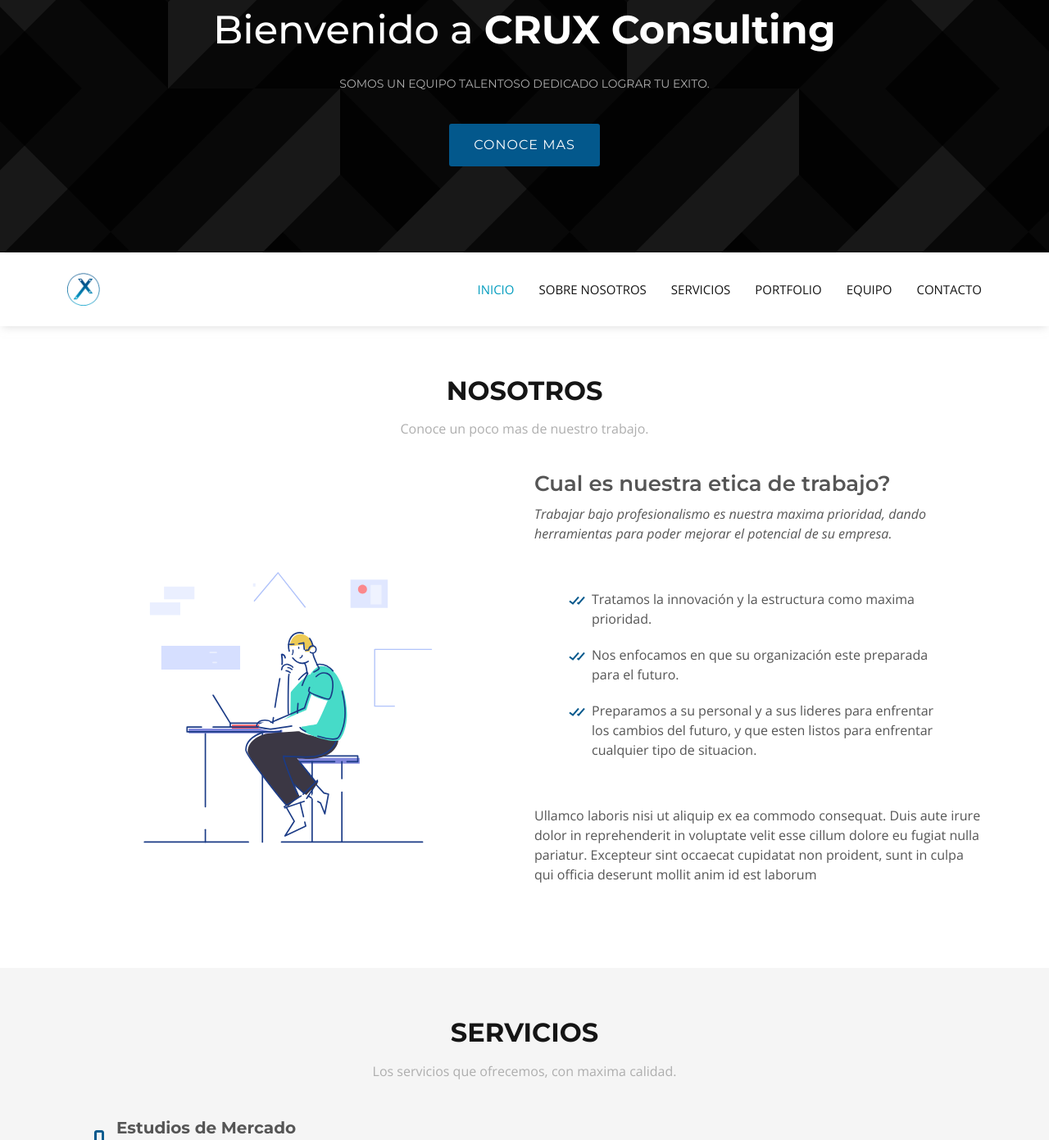
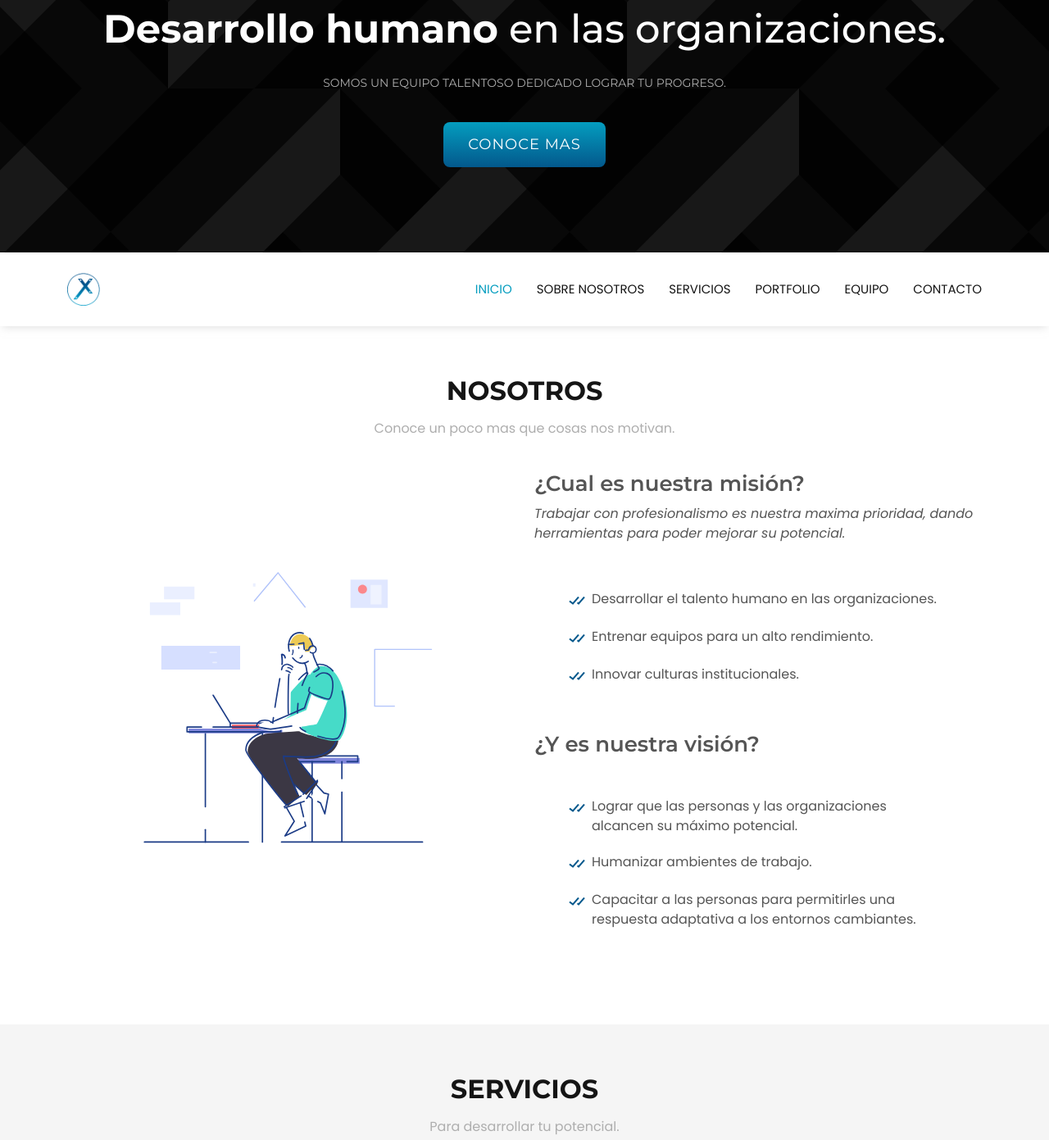
Before and after one commit to GastonSawiak/Crux-consulting, a plain HTML site: page index.html in a window 1280 px wide. Shown: the part 492-1883 px from the top of the page at 82% size. Drawn offline with nearby package versions, Linux system fonts and the light colour scheme.

Commit message:
crux v.02 implementation

```diff
--- a/assets/css/style.css
+++ b/assets/css/style.css
@@ -2,7 +2,7 @@
 # General
 --------------------------------------------------------------*/
 body {
-  font-family: "Open Sans", sans-serif;
+  font-family: 'Poppins', sans-serif;
   color: #555555;
 }
 
@@ -301,19 +301,19 @@ h1, h2, h3, h4, h5, h6 {
   font-family: "Montserrat", sans-serif;
   text-transform: uppercase;
   font-weight: 400;
-  font-size: 16px;
+  font-size: 18px;
   letter-spacing: 1px;
   display: inline-block;
   padding: 14px 30px;
-  border-radius: 3px;
+  border-radius: 8px;
   margin: 10px;
   color: #fff;
-  background: #03588C;
+  background: linear-gradient(#049DBF, #03588C);
 }
 
 #hero .btn-get-started:hover {
   transition: 0.5s;
-  background: #fff;
+  background: linear-gradient(#fff, rgb(170, 170, 170));
   color: #03588C;
 }
 
--- a/assets/js/main.js
+++ b/assets/js/main.js
@@ -1,9 +1,3 @@
-/**
-* Template Name: Knight - v4.3.0
-* Template URL: https://bootstrapmade.com/knight-free-bootstrap-theme/
-* Author: BootstrapMade.com
-* License: https://bootstrapmade.com/license/
-*/
 (function() {
   "use strict";
 
--- a/index.html
+++ b/index.html
@@ -4,7 +4,7 @@
 <head>
   <meta charset="utf-8">
   <meta content="width=device-width, initial-scale=1.0" name="viewport">
-  <meta name="description" content= "Consultora argentina de recursos humanos. Ofrecemos servicios para llevar el managment de tu empresa al siguiente nivel." />
+  <meta name="description" content= "Consultora argentina de recursos humanos. Ofrecemos servicios para llevar el management de tu organización al siguiente nivel." />
   <meta name="keywords" content="consultora, consulting, argentina, recursos huamnos, talento, trabajo en argentina">
   <meta name="author" content="Gaston Sawiak">
   <meta name="copyright" content="Crux Consulting ARG">
@@ -18,7 +18,9 @@
 
   <!-- Google Fonts -->
   <link href="https://fonts.googleapis.com/css?family=Open+Sans:300,300i,400,400i,600,600i,700,700i|Montserrat:300,300i,400,400i,500,500i,600,600i,700,700i|Poppins:300,300i,400,400i,500,500i,600,600i,700,700i" rel="stylesheet">
-
+  <link rel="preconnect" href="https://fonts.googleapis.com">
+  <link rel="preconnect" href="https://fonts.gstatic.com" crossorigin>
+  <link href="https://fonts.googleapis.com/css2?family=Poppins:wght@300&display=swap" rel="stylesheet">
   <!-- Vendor CSS Files -->
   <link href="assets/vendor/aos/aos.css" rel="stylesheet">
   <link href="assets/vendor/bootstrap/css/bootstrap.min.css" rel="stylesheet">
@@ -39,11 +41,12 @@
   <section id="hero">
     <div class="hero-container">
       <a href="index.html" class="hero-logo" data-aos="zoom-in" aria-label="logo home"><img src="assets/img/hero-logo2.png" alt=""></a>
-      <h1 data-aos="zoom-in">Bienvenido a <strong>CRUX Consulting</strong> </h1>
-      <h2 data-aos="fade-up">Somos un equipo talentoso dedicado lograr tu exito.</h2>
+      <h1 data-aos="zoom-in"><strong>Desarrollo humano</strong> en las organizaciones.</h1>
+      <h2 data-aos="fade-up">Somos un equipo talentoso dedicado lograr tu progreso.</h2>
       <a data-aos="fade-up" data-aos-delay="200" href="#about" class="btn-get-started scrollto">Conoce mas</a>
     </div>
-  </section><!-- End Hero -->
+  </section>
+  <!-- End Hero -->
 
   <!-- ======= Header ======= -->
   <header id="header" class="d-flex align-items-center">
@@ -76,7 +79,7 @@
 
         <div class="section-title" data-aos="fade-up">
           <h2>NOSOTROS</h2>
-          <p>Conoce un poco mas de nuestro trabajo.</p>
+          <p>Conoce un poco mas que cosas nos motivan.</p>
         </div>
 
         <div class="row">
@@ -87,23 +90,22 @@
           </div>
           <div class="col-lg-6" data-aos="fade-left">
             <div class="content pt-4 pt-lg-0 pl-0 pl-lg-3 ">
-              <h3>Cual es nuestra etica de trabajo?</h3>
+              <h3>¿Cual es nuestra misión?</h3>
               <p class="fst-italic">
-                Trabajar bajo profesionalismo es nuestra maxima prioridad, dando
-                herramientas para poder mejorar el potencial de su empresa.
+                Trabajar con profesionalismo es nuestra maxima prioridad, dando
+                herramientas para poder mejorar su potencial.
               </p>
               <ul>
-                <li><i class="bx bx-check-double"></i> Tratamos la innovación y la estructura como maxima prioridad.</li>
-                <li><i class="bx bx-check-double"></i> Nos enfocamos en que su organización este preparada para el futuro.</li>
-                <li><i class="bx bx-check-double"></i> Preparamos a su personal y
-                a sus lideres para enfrentar los cambios del futuro, y que
-                esten listos para enfrentar cualquier tipo de situacion.</li>
+                <li><i class="bx bx-check-double"></i> Desarrollar el talento humano en las organizaciones.</li>
+                <li><i class="bx bx-check-double"></i> Entrenar equipos para un alto rendimiento.</li>
+                <li><i class="bx bx-check-double"></i> Innovar culturas institucionales.</li>
               </ul>
-              <p>
-                Ullamco laboris nisi ut aliquip ex ea commodo consequat. Duis aute irure dolor in reprehenderit in voluptate
-                velit esse cillum dolore eu fugiat nulla pariatur. Excepteur sint occaecat cupidatat non proident, sunt in
-                culpa qui officia deserunt mollit anim id est laborum
-              </p>
+              <h3>¿Y es nuestra visión?</h3>
+              <ul>
+                <li><i class="bx bx-check-double"></i> Lograr que las personas y las organizaciones alcancen su máximo potencial.</li>
+                <li><i class="bx bx-check-double"></i> Humanizar ambientes de trabajo.</li>
+                <li><i class="bx bx-check-double"></i> Capacitar a las personas para permitirles una respuesta adaptativa a los entornos cambiantes.</li>
+              </ul>
             </div>
           </div>
         </div>
@@ -117,7 +119,7 @@
 
         <div class="section-title" data-aos="fade-up">
           <h2>Servicios</h2>
-          <p>Los servicios que ofrecemos, con maxima calidad.</p>
+          <p>Para desarrollar tu potencial.</p>
         </div>
 
         <div class="row">
@@ -222,9 +224,10 @@
           <div class="col-lg-7 order-2 order-lg-1 d-flex flex-column justify-content-center align-items-stretch">
 
             <div class="content" data-aos="fade-up">
-              <h3>Porque <strong>elegirnos:</strong></h3>
+              <h3>Nuestros <strong>valores:</strong></h3>
               <p>
-                Lorem ipsum dolor sit amet, consectetur adipiscing elit, sed do eiusmod tempor incididunt ut labore et dolore magna aliqua. Duis aute irure dolor in reprehenderit
+                Son las cosas que nos guian todos los dias, que nos definen, y guian nuestro crecimiento.
+                Es lo que nos guia en nuestro proposito.
               </p>
             </div>
 
@@ -483,7 +486,14 @@
               <div class="member-info">
                 <h4>Hector Sawiak</h4>
                 <span>Chief Executive Officer | CEO</span>
-                <p>Lider del proyecto, encargado de realizar los servicios de consultoria. Anos de experiencia como Manager y Gerente. Licenciado en ciencias de la educacion y teologia.</p>
+                <p>Lider del proyecto, encargado de realizar los servicios de consultoria. Años de experiencia como Manager y Gerente. Licenciado en ciencias de la educacion y teologia.</p>
+                <ul>
+                  <li>Profesor de Filosofía y Ciencias de la Educación.</li>
+                  <li>Licenciado en Educación.</li>
+                  <li>Magister en Innovación Educativa.</li>
+                  <li>Diplomado en Inteligencia Emocional.</li>
+                  <li>Gestor Emocional Organizacional.</li>
+                </ul>
               </div>
             </div>
           </div>
@@ -501,7 +511,14 @@
               <div class="member-info">
                 <h4>Gaston Sawiak</h4>
                 <span>Developer | Content Manager</span>
-                <p>Developer Front End, programador y creador de contenido multimedia. Certificado en lenguajes de programacion Front End y Certificado en metodologias SCRUM y cargos medios.</p>
+                <p>Developer Front End, programador y creador de contenido multimedia. Certificado en lenguajes de programación, metodologias SCRUM y cargos medios.</p>
+                <ul>
+                  <li>Certified Scrum Master.</li>
+                  <li>Front End Jr.</li>
+                  <li>Soporte IT certificado.</li>
+                  <li>Reclutador IT.</li>
+                  <li>Consultor de SEO y contenido de calidad.</li>
+                </ul>
               </div>
             </div>
           </div>
@@ -678,7 +695,7 @@
           <div class="col-lg-6">
             <a href="#header" class="scrollto footer-logo" aria-label="footer logo"><img src="assets/img/hero-logo.png" alt=""></a>
             <h3>Crux Consulting</h3>
-            <p>"Recursos humanos no es algo que hacemos. Es lo que hace funcionar nuestro negocio."</p>
+            <p>"Recursos humanos no es algo que hacemos. Es lo que hace funcionar nuestras organizaciones."</p>
           </div>
         </div>
 
```
Also changed, not shown: 2 other files.
